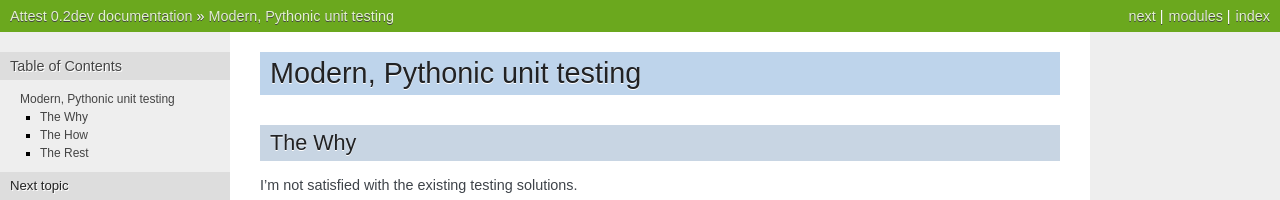
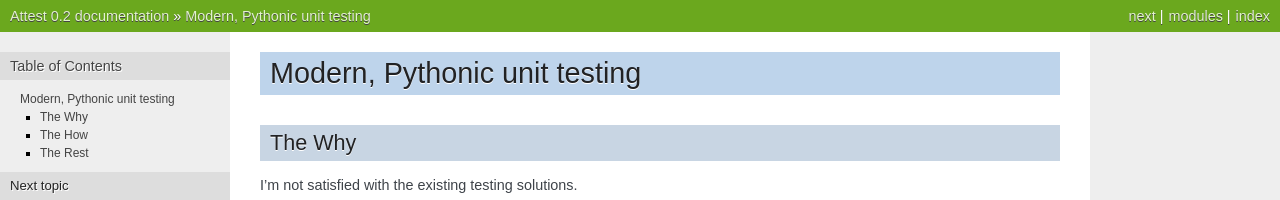
Before and after one commit to dag/attest, a Sphinx documentation site: the page built from docs/index.rst, in a window 1280 px wide and 900 px high. Shown: the top 200 px of the window. Built offline with Sphinx 7.4.7, drawn with Linux system fonts in a browser that asks for light colours; some of the changed text lies outside the part shown.

Commit message:
Release: 0.2

```diff
--- a/docs/conf.py
+++ b/docs/conf.py
@@ -50,7 +50,7 @@
 # The short X.Y version.
 version = '0.2'
 # The full version, including alpha/beta/rc tags.
-release = '0.2dev'
+release = '0.2'
 
 # The language for content autogenerated by Sphinx. Refer to documentation
 # for a list of supported languages.
--- a/setup.py
+++ b/setup.py
@@ -31,7 +31,7 @@
 
 setup(
     name='Attest',
-    version='0.2dev',
+    version='0.2',
     description='Modern, Pythonic unit testing.',
     long_description=__doc__,
 
```
